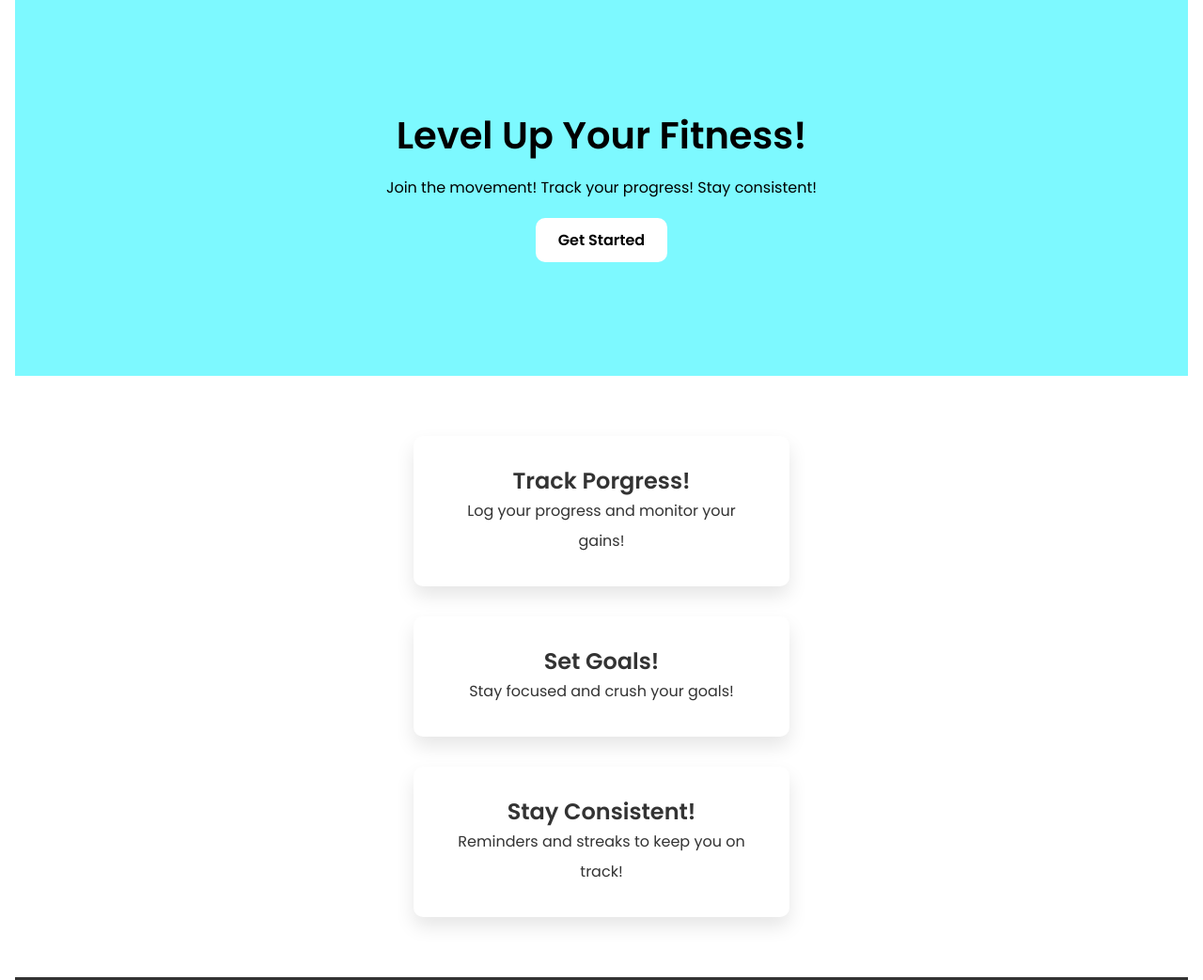
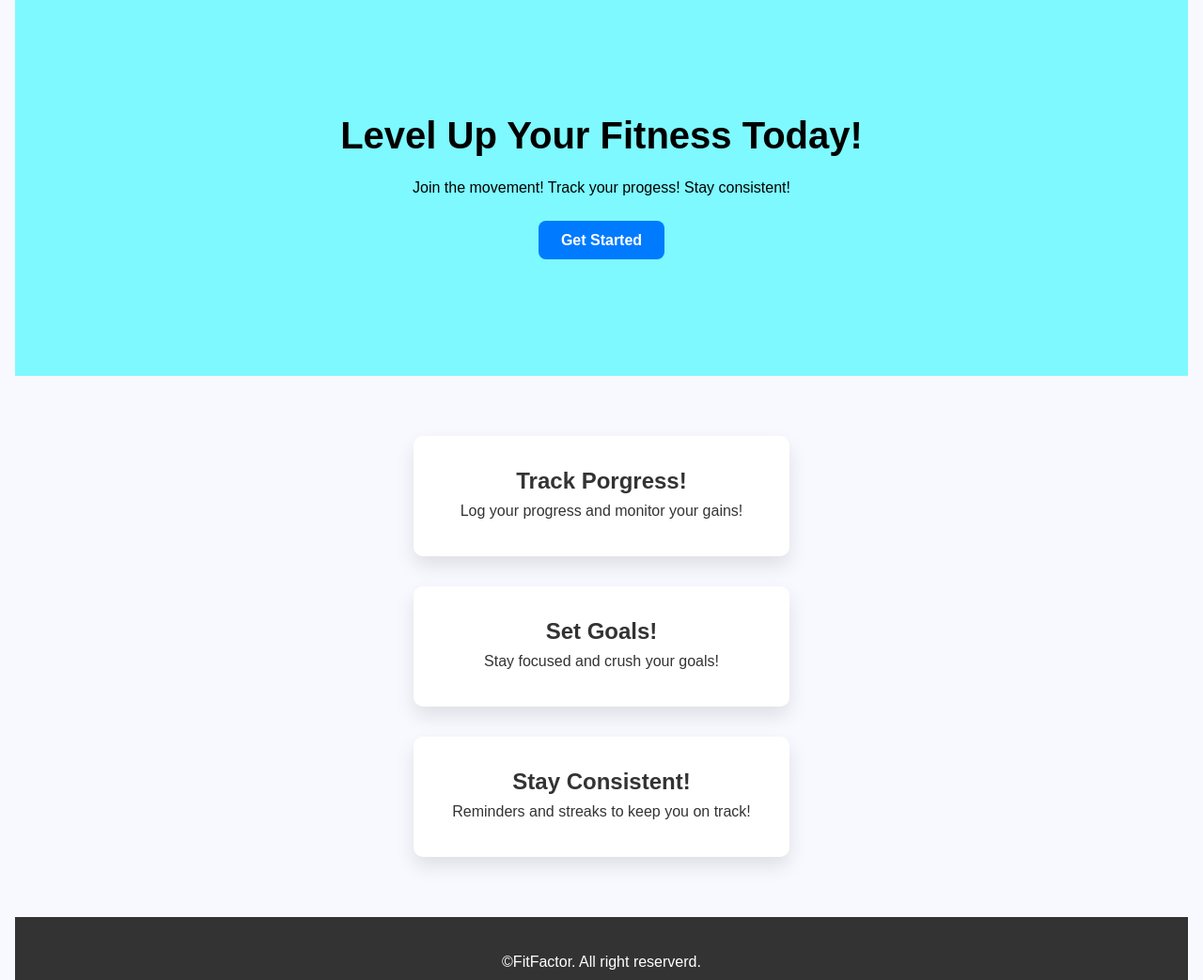
Before and after one commit to michaelmaytin/responsive-landing-page, a plain HTML site: page index.html in a window 1280 px wide. Shown: the top 1043 px of the page at 94% size. Drawn offline with Linux system fonts and the light colour scheme.

Commit message:
third iteration

```diff
--- a/index.html
+++ b/index.html
@@ -3,22 +3,20 @@
     <head>
         <meta charset="UTF-8" />
         <meta name="viewport" content="width=device-width, initial-scale=1.0" />
-        <title>Fit Factor</title>
         <link rel="stylesheet" href="https://fonts.googleapis.com/css2?family=Poppins:wght@400;600&display=swap" />
         <link rel="stylesheet" href="style.css" />
         <link rel="icon" href="smilingface.png" />
+        <title>Fit Factor</title>
     </head>
     <body>
-        <!-- Header -->
         <header>
             <div class="container">
-                <h2>Level Up Your Fitness!</h2>
-                <p>Join the movement! Track your progress! Stay consistent!</p>
-                <a href="youtube.com" class="btn">Get Started</a>
+                <h1>Level Up Your Fitness Today!</h1>
+                <p>Join the movement! Track your progess! Stay consistent!</p>
+                <a href="https://www.youtube.com" class="btn">Get Started</a>
             </div>
         </header>
 
-        <!-- Body -->
         <section id="features">
             <div class="feature">
                 <h2>Track Porgress!</h2>
@@ -34,9 +32,8 @@
             </div>
         </section>
 
-        <!-- Footer -->
         <footer>
-            <p>&copy; FitFactio. All Rights reserved</p>
+            <p>&copy;FitFactor. All right reserverd.</p>
         </footer>
     </body>
 </html>
--- a/style.css
+++ b/style.css
@@ -5,8 +5,8 @@
 }
 
 body {
-    font-family: 'Poppins', sans-serif;
-    background: white;
+    font-family: 'Poppin', sans-serif;
+    background: ghostwhite;
     color: #333;
     line-height: 2rem;
     padding: 0 1rem;
@@ -19,7 +19,7 @@ header {
     text-align: center;
 }
 
-header h2 {
+header h1 {
     font-size: 2.5rem;
     margin-bottom: 1.5rem;
 }
@@ -30,12 +30,18 @@ header p {
 }
 
 .btn {
-    background: white;
-    color: black;
-    padding: 0.75rem 1.5rem;
-    border-radius: 10px;
-    text-decoration: none;
-    font-weight: bold;
+  background: #007BFF;
+  color: white;
+  padding: 0.75rem 1.5rem;
+  border-radius: 8px;
+  text-decoration: none;
+  font-weight: bold;
+  transition: background 0.3s ease, transform 0.3s ease;
+}
+
+.btn:hover {
+  background: #0056b3;         /* Darker blue */
+  transform: scale(1.05);      /* Slight zoom on hover */
 }
 
 #features {
```
